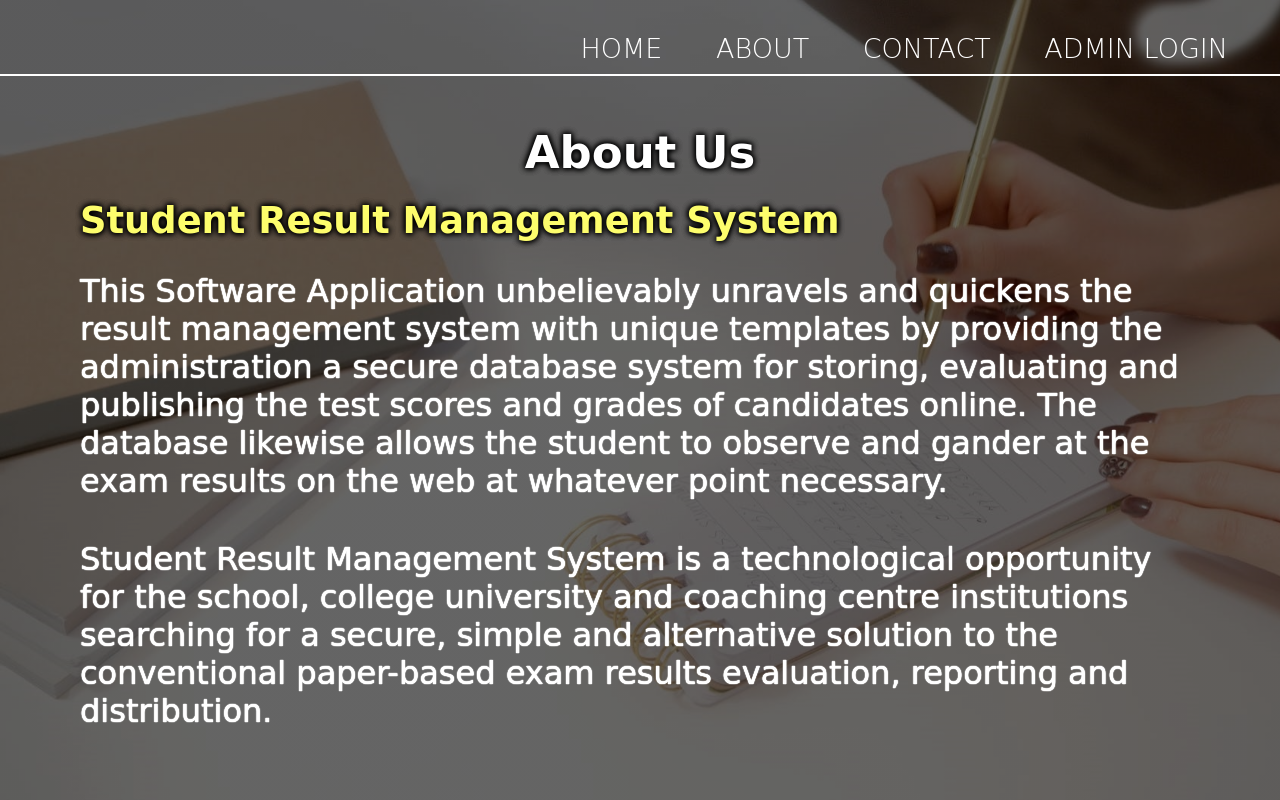
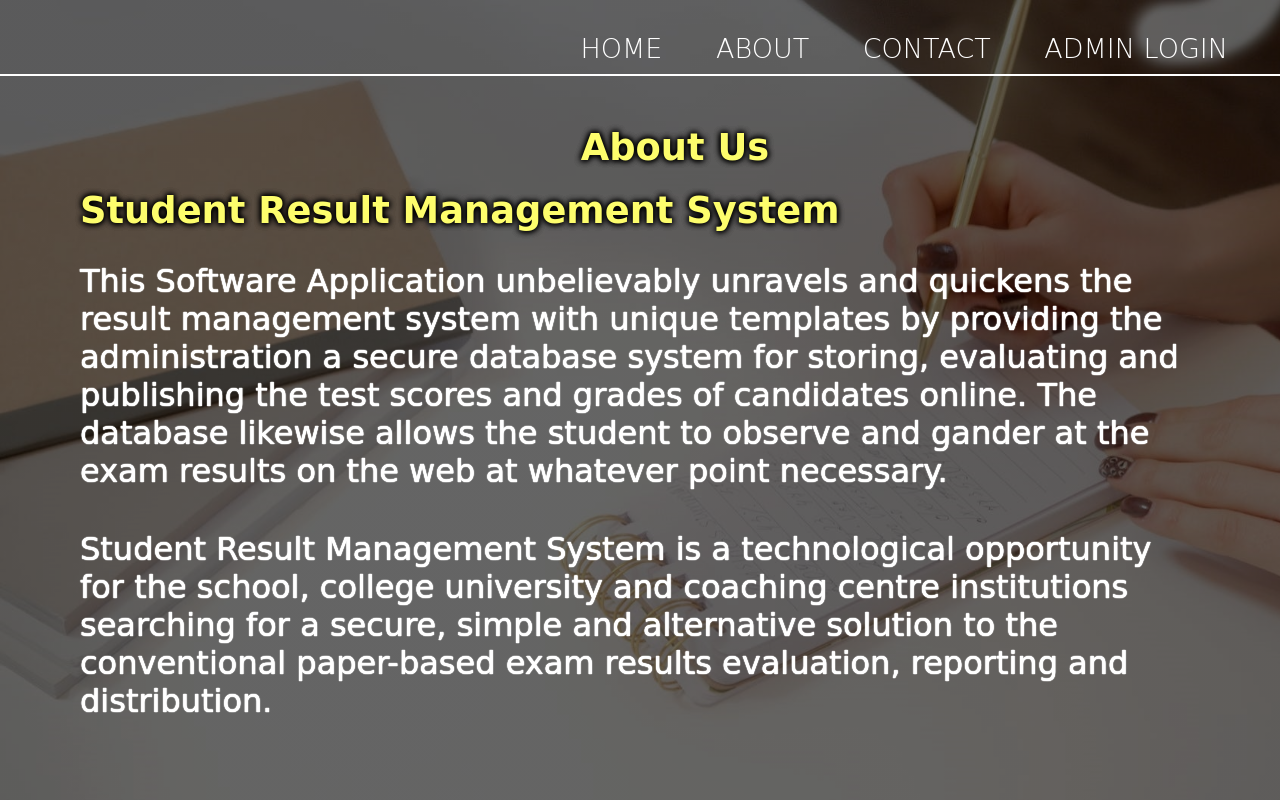
Before and after one commit to Sairam-52/LGM-VIP, a PHP site: page /admin/aboutus.php in a window 1280 px wide. Run offline with PHP 8.4, Linux system fonts and the light colour scheme; some web fonts are replaced.

Commit message:
Update aboutus.php

```diff
--- a/TASK-3/admin/aboutus.php
+++ b/TASK-3/admin/aboutus.php
@@ -19,9 +19,9 @@
         </div>
       </nav>
       <div class="main-content-header">
-          <h2 class="search">About Us</h3>
+          <h3 class="search">About Us</h3>
              <div class="div2">
-             <h3>Student Result Management System</h2>
+             <h3>Student Result Management System</h3>
              <p>This Software Application unbelievably unravels and quickens the result management system with unique templates by providing the administration a secure database system for storing, evaluating and publishing the test scores and grades of candidates online. The database likewise allows the student to observe and gander at the exam results on the web at whatever point necessary.</p>
              <p> Student Result Management System is a technological opportunity for the school, college university and coaching centre institutions searching for a secure, simple and alternative solution to the conventional paper-based exam results  evaluation, reporting and distribution.</p>
              </div>
```
